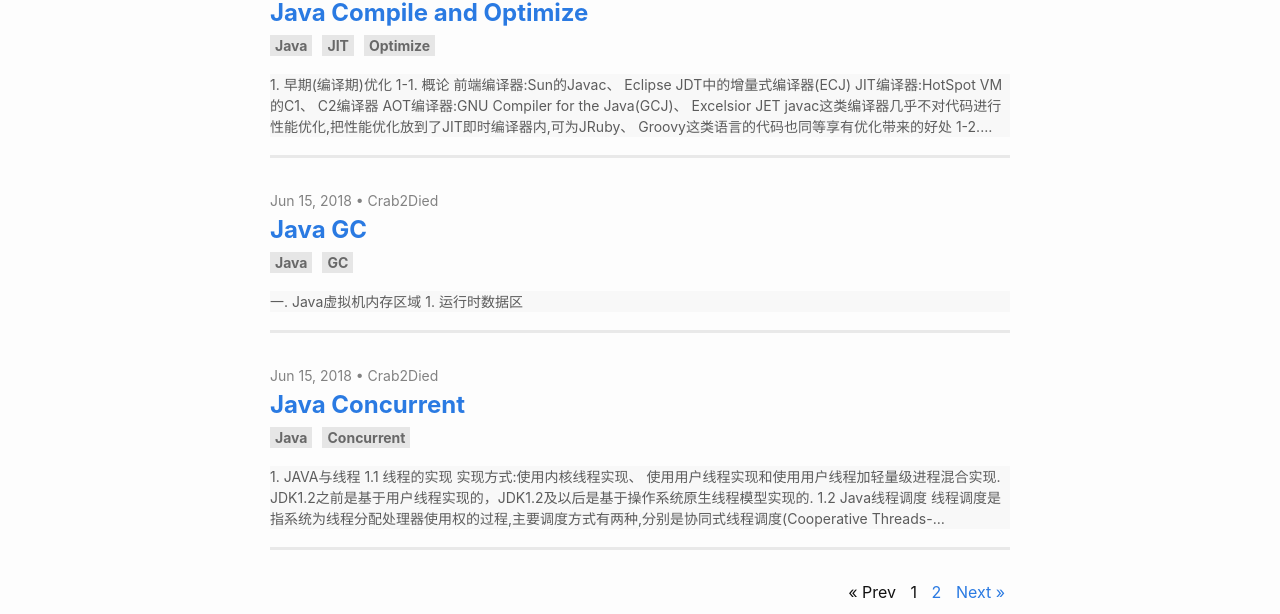
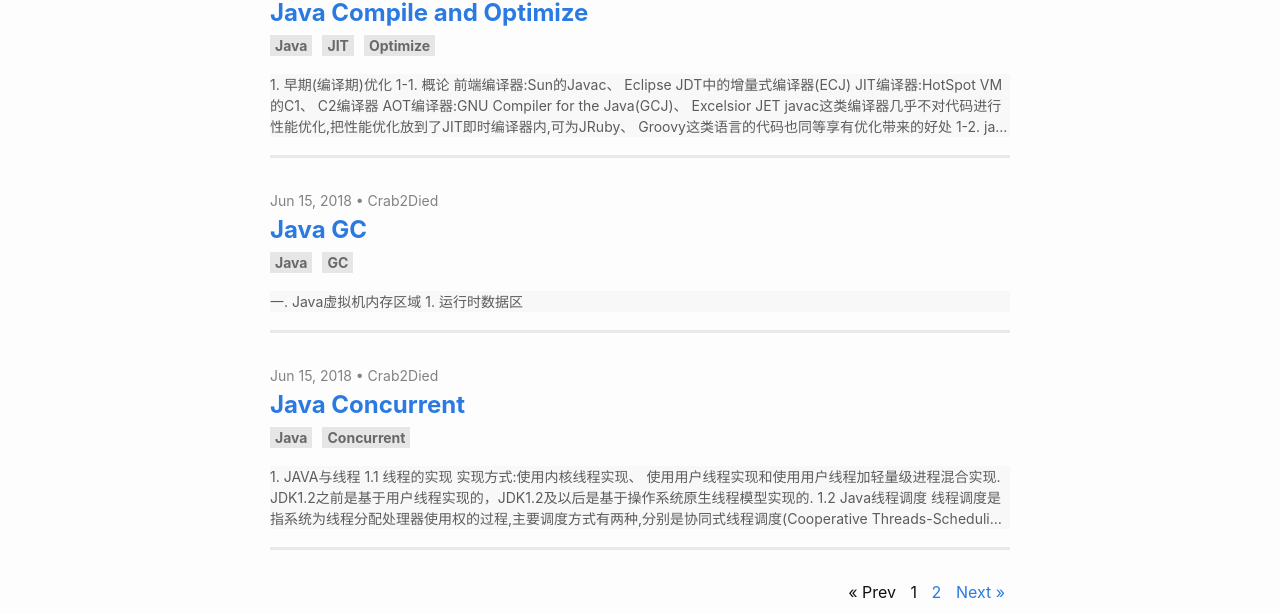
Before and after one commit to Crab2died/hexo-blog, a Jekyll site: the page built from index.html, in a window 1280 px wide. Shown: the part 540-1154 px from the top of the page. Built offline with Jekyll 4.4.1, drawn with Linux system fonts in a browser that asks for light colours; the list of posts is cut into pages by our own code; comment, search, counter and statistics services are not loaded.

```diff
--- a/_sass/minima/_base.scss
+++ b/_sass/minima/_base.scss
@@ -6,6 +6,7 @@ p, blockquote, pre, hr,
 dl, dd, ol, ul, figure {
   margin: 0;
   padding: 0;
+  word-break: break-all;
 }
 
 
--- a/docs/assets/main.css
+++ b/docs/assets/main.css
@@ -5,7 +5,8 @@ body, h1, h2, h3, h4, h5, h6,
 p, blockquote, pre, hr,
 dl, dd, ol, ul, figure {
   margin: 0;
-  padding: 0; }
+  padding: 0;
+  word-break: break-all; }
 
 /**
  * Basic styling
--- a/docs/feed.xml
+++ b/docs/feed.xml
@@ -1,4 +1,4 @@
-<?xml version="1.0" encoding="utf-8"?><feed xmlns="http://www.w3.org/2005/Atom" ><generator uri="https://jekyllrb.com/" version="3.8.3">Jekyll</generator><link href="https://crab2died.github.io/jekyll-blog/feed.xml" rel="self" type="application/atom+xml" /><link href="https://crab2died.github.io/jekyll-blog/" rel="alternate" type="text/html" /><updated>2018-06-20T20:02:57+08:00</updated><id>https://crab2died.github.io/jekyll-blog/</id><title type="html">Crab2Died</title><subtitle>Crab2Died's personal blog website. But, you known, I am also a rookie :)</subtitle><author><name>Copyright ©2018 Crab2Died</name></author><entry><title type="html">The Interview Experience</title><link href="https://crab2died.github.io/jekyll-blog/content/interview/2018/06/19/interview-experience.html" rel="alternate" type="text/html" title="The Interview Experience" /><published>2018-06-19T09:15:27+08:00</published><updated>2018-06-19T09:15:27+08:00</updated><id>https://crab2died.github.io/jekyll-blog/content/interview/2018/06/19/interview-experience</id><content type="html" xml:base="https://crab2died.github.io/jekyll-blog/content/interview/2018/06/19/interview-experience.html">&lt;h2 id=&quot;一-java基础&quot;&gt;一. JAVA基础&lt;/h2&gt;
+<?xml version="1.0" encoding="utf-8"?><feed xmlns="http://www.w3.org/2005/Atom" ><generator uri="https://jekyllrb.com/" version="3.8.3">Jekyll</generator><link href="https://crab2died.github.io/jekyll-blog/feed.xml" rel="self" type="application/atom+xml" /><link href="https://crab2died.github.io/jekyll-blog/" rel="alternate" type="text/html" /><updated>2018-06-20T20:10:28+08:00</updated><id>https://crab2died.github.io/jekyll-blog/</id><title type="html">Crab2Died</title><subtitle>Crab2Died's personal blog website. But, you known, I am also a rookie :)</subtitle><author><name>Copyright ©2018 Crab2Died</name></author><entry><title type="html">The Interview Experience</title><link href="https://crab2died.github.io/jekyll-blog/content/interview/2018/06/19/interview-experience.html" rel="alternate" type="text/html" title="The Interview Experience" /><published>2018-06-19T09:15:27+08:00</published><updated>2018-06-19T09:15:27+08:00</updated><id>https://crab2died.github.io/jekyll-blog/content/interview/2018/06/19/interview-experience</id><content type="html" xml:base="https://crab2died.github.io/jekyll-blog/content/interview/2018/06/19/interview-experience.html">&lt;h2 id=&quot;一-java基础&quot;&gt;一. JAVA基础&lt;/h2&gt;
 &lt;h3 id=&quot;1-9种基本数据类型及其封装类所占大小&quot;&gt;1. 9种基本数据类型及其封装类,所占大小&lt;/h3&gt;
 
 &lt;table&gt;
```
